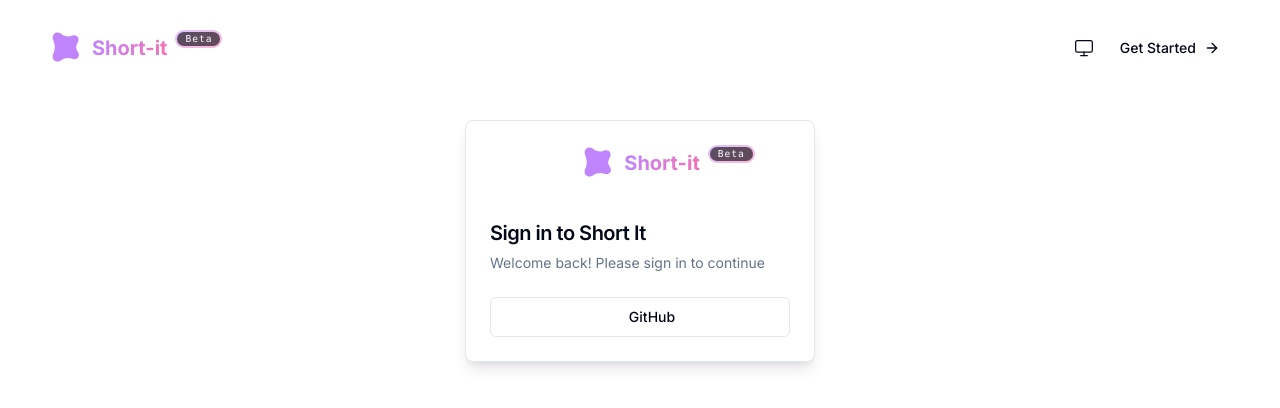
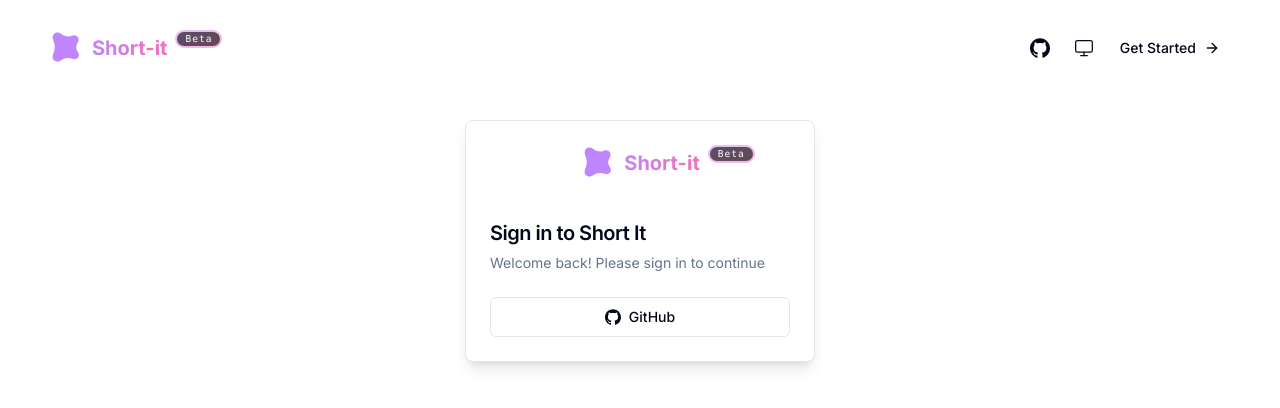
Before and after one commit to jfaquino/short-it, a Next.js app: page /login in a window 1280 px wide. Shown: the top 408 px of the page. Built offline with nearby package versions, Linux system fonts and the light colour scheme; no server answers.

Commit message:
fix: add current color fill to github icon

```diff
--- a/src/components/icons/github-icon.tsx
+++ b/src/components/icons/github-icon.tsx
@@ -5,7 +5,7 @@
       viewBox="0 0 256 250"
       width="1em"
       height="1em"
-      fill="#fff"
+      fill="currentColor"
       xmlns="http://www.w3.org/2000/svg"
       preserveAspectRatio="xMidYMid"
       {...props}
```
